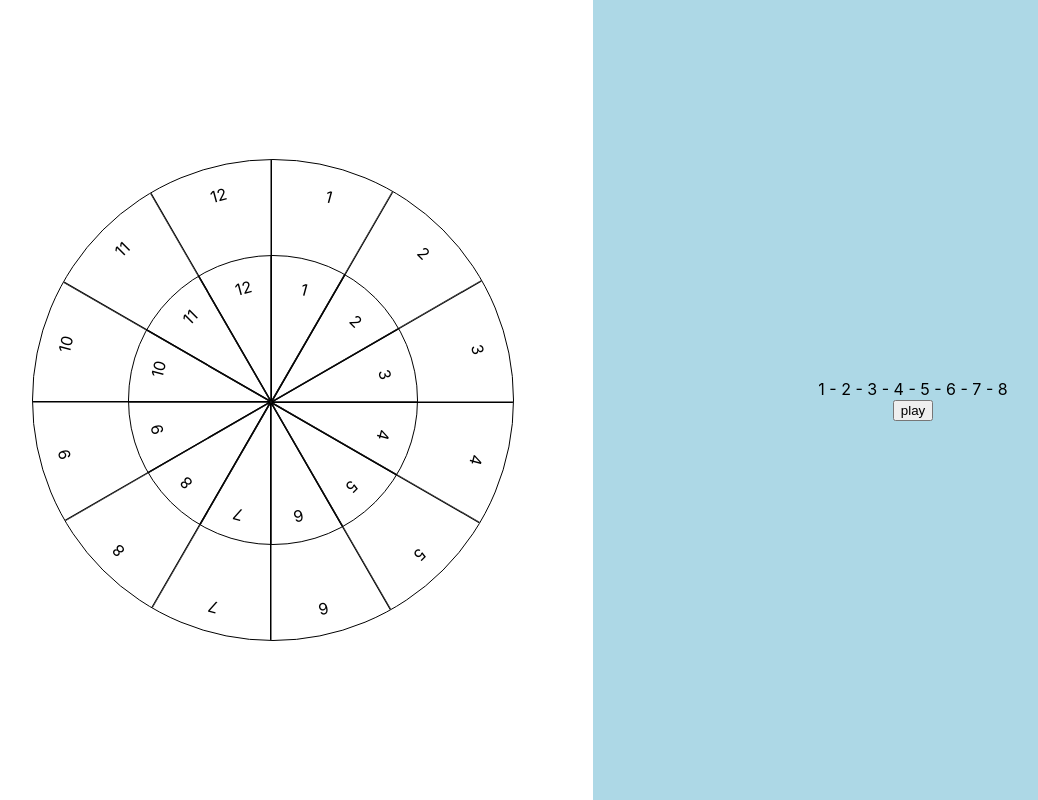
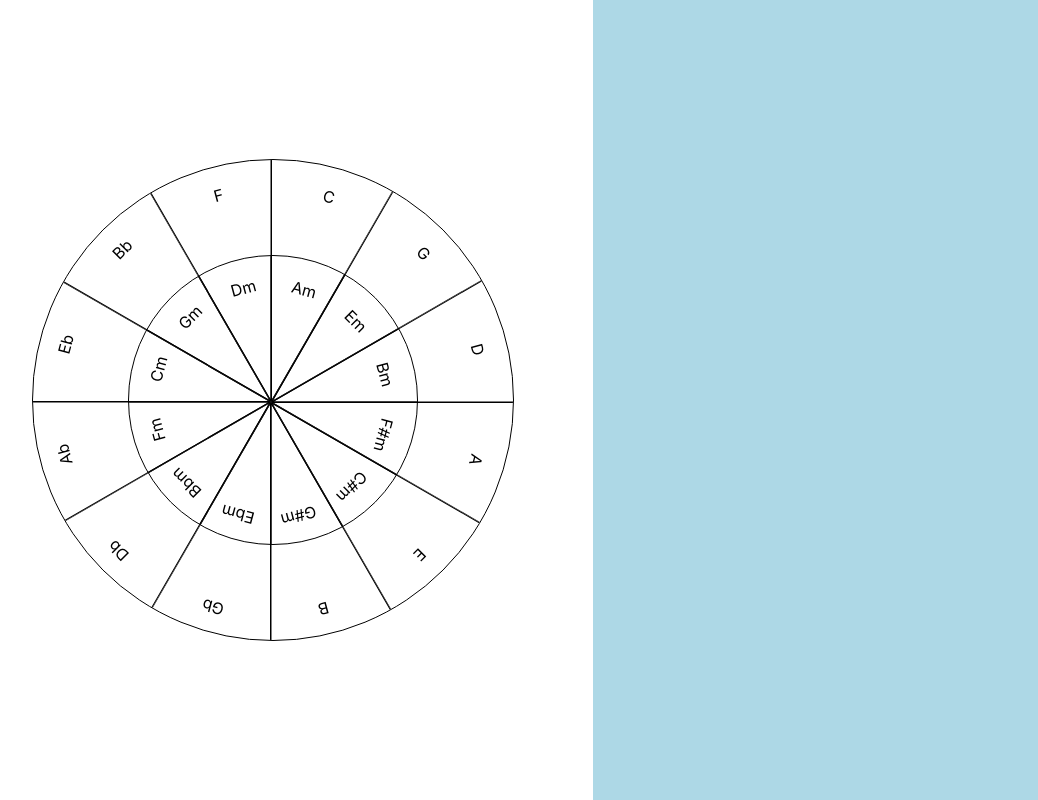
Before and after one commit to lejoss/circulo-de-quintas, a React (Create React App) app in the folder frontend/: page / in a window 1280 px wide. Shown: the whole page, without its empty margins (47-1085 px from the left). Built offline with nearby package versions, Linux system fonts and the light colour scheme.

Commit message:
added react components
added scale npm module for fetching scales

```diff
--- a/frontend/package.json
+++ b/frontend/package.json
@@ -6,6 +6,7 @@
     "@testing-library/jest-dom": "^5.11.4",
     "@testing-library/react": "^11.1.0",
     "@testing-library/user-event": "^12.1.10",
+    "music-scale": "^1.2.0",
     "react": "^17.0.1",
     "react-dom": "^17.0.1",
     "react-scripts": "4.0.3",
--- a/frontend/src/App.js
+++ b/frontend/src/App.js
@@ -1,93 +1,39 @@
-import logo from './logo.svg';
+import { useState } from 'react';
+import { major, minor, MAJOR_CIRCLE, MINOR_CIRCLE } from './scales'
+import CircleOfFifhts from './components/CircleOfFifhts';
+import MajorCircle from './components/MajorCircle';
+import MinorCircle from './components/MinorCircle';
+import ScalePanel from './components/ScalePanel';
+import Tone from './components/Tone';
 import './App.css';
 
 function App() {
+  const [scale, setScale] = useState([]);
+
+  function onClickTone(tone) {
+    if (tone.includes('m')) {
+      if (tone.includes('#') || tone.includes('b')) {
+        return setScale(minor(tone.substring(0, 2)))
+      }
+      return setScale(minor(tone.charAt(0)))
+    }
+
+    return setScale(major(tone))
+  }
+
   return (
     <div className="App">
-      <div className="circle-panel">
-        <ul className="circle">
-          <li>
-            <div className="text">1</div>
-          </li>
-          <li>
-            <div className="text">2</div>
-          </li>
-          <li>
-            <div className="text">3</div>
-          </li>
-          <li>
-            <div className="text">4</div>
-          </li>
-          <li>
-            <div className="text">5</div>
-          </li>
-          <li>
-            <div className="text">6</div>
-          </li>
-          <li>
-            <div className="text">7</div>
-          </li>
-          <li>
-            <div className="text">8</div>
-          </li>
-          <li>
-            <div className="text">9</div>
-          </li>
-          <li>
-            <div className="text">10</div>
-          </li>
-          <li>
-            <div className="text">11</div>
-          </li>
-          <li>
-            <div className="text">12</div>
-          </li>
-        </ul>
-        <ul className="inner-circle">
-          <li>
-            <div className="text">1</div>
-          </li>
-          <li>
-            <div className="text">2</div>
-          </li>
-          <li>
-            <div className="text">3</div>
-          </li>
-          <li>
-            <div className="text">4</div>
-          </li>
-          <li>
-            <div className="text">5</div>
-          </li>
-          <li>
-            <div className="text">6</div>
-          </li>
-          <li>
-            <div className="text">7</div>
-          </li>
-          <li>
-            <div className="text">8</div>
-          </li>
-          <li>
-            <div className="text">9</div>
-          </li>
-          <li>
-            <div className="text">10</div>
-          </li>
-          <li>
-            <div className="text">11</div>
-          </li>
-          <li>
-            <div className="text">12</div>
-          </li>
-        </ul>
-      </div>
-      <div className="scale-panel">
-        <div>1 - 2 - 3 - 4 - 5 - 6 - 7 - 8</div>
-        <div>
-          <button>play</button>
-        </div>
-      </div>
+      <CircleOfFifhts>
+        <MajorCircle>
+          {MAJOR_CIRCLE.map(n => <Tone onClick={onClickTone} key={n} note={n} />)}
+        </MajorCircle>
+        <MinorCircle>
+          {MINOR_CIRCLE.map(n => <Tone onClick={onClickTone} key={n} note={n} />)}
+        </MinorCircle>
+      </CircleOfFifhts>
+      <ScalePanel>
+        <p>{scale}</p>
+      </ScalePanel>
     </div>
   );
 }
--- /dev/null
+++ b/frontend/src/components/CircleOfFifhts.js
@@ -0,0 +1,4 @@
+
+export default function CircleOfFifhts(props) {
+	return <div className="circle-panel">{props.children}</div>
+}
--- /dev/null
+++ b/frontend/src/components/MajorCircle.js
@@ -0,0 +1,8 @@
+
+export default function MajorCircle(props) {
+	return (
+		<ul className="circle">
+			{props.children}
+		</ul>
+	)
+}
--- /dev/null
+++ b/frontend/src/components/MinorCircle.js
@@ -0,0 +1,8 @@
+
+export default function MinorCircle(props) {
+	return (
+		<ul className="inner-circle">
+			{props.children}
+		</ul>
+	)
+}
--- /dev/null
+++ b/frontend/src/components/ScalePanel.js
@@ -0,0 +1,4 @@
+
+export default function ScalePanel(props) {
+	return <div className="scale-panel">{props.children}</div>
+}
--- /dev/null
+++ b/frontend/src/components/Tone.js
@@ -0,0 +1,7 @@
+export default function Tone(props) {
+	return (
+		<li onClick={() => props.onClick(props.note)}>
+			<div className="text">{props.note}</div>
+		</li>
+	)
+}
--- /dev/null
+++ b/frontend/src/scales.js
@@ -0,0 +1,14 @@
+import scale from 'music-scale';
+
+const MAJOR_CIRCLE = ['C', 'G', 'D', 'A', 'E', 'B', 'Gb', 'Db', 'Ab', 'Eb', 'Bb', 'F'];
+const MINOR_CIRCLE = ['Am', 'Em', 'Bm', 'F#m', 'C#m', 'G#m', 'Ebm', 'Bbm', 'Fm', 'Cm', 'Gm', 'Dm'];
+
+const major = tone => scale('C D E F G A B', tone);
+const minor = tone => scale('A B C D E F G', tone);
+
+export {
+	MAJOR_CIRCLE,
+	MINOR_CIRCLE,
+	major,
+	minor
+}
```
Also changed, not shown: 1 other file (tests, documents, lock files or other folders).
